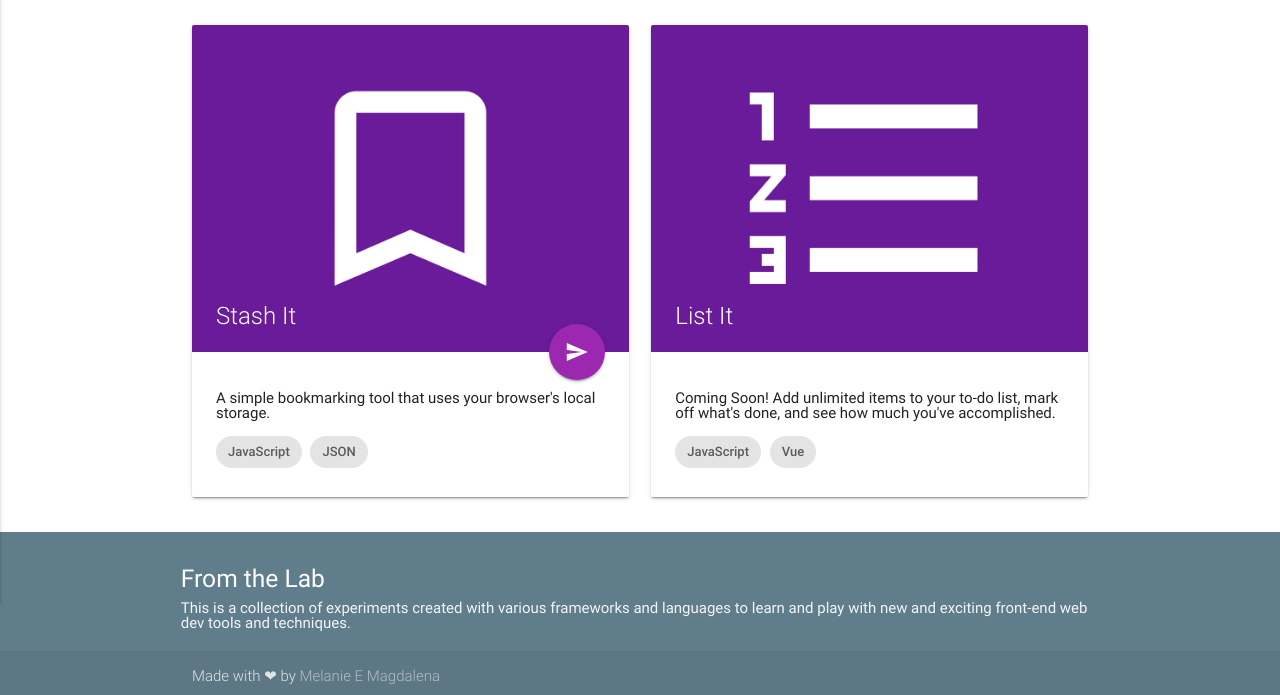
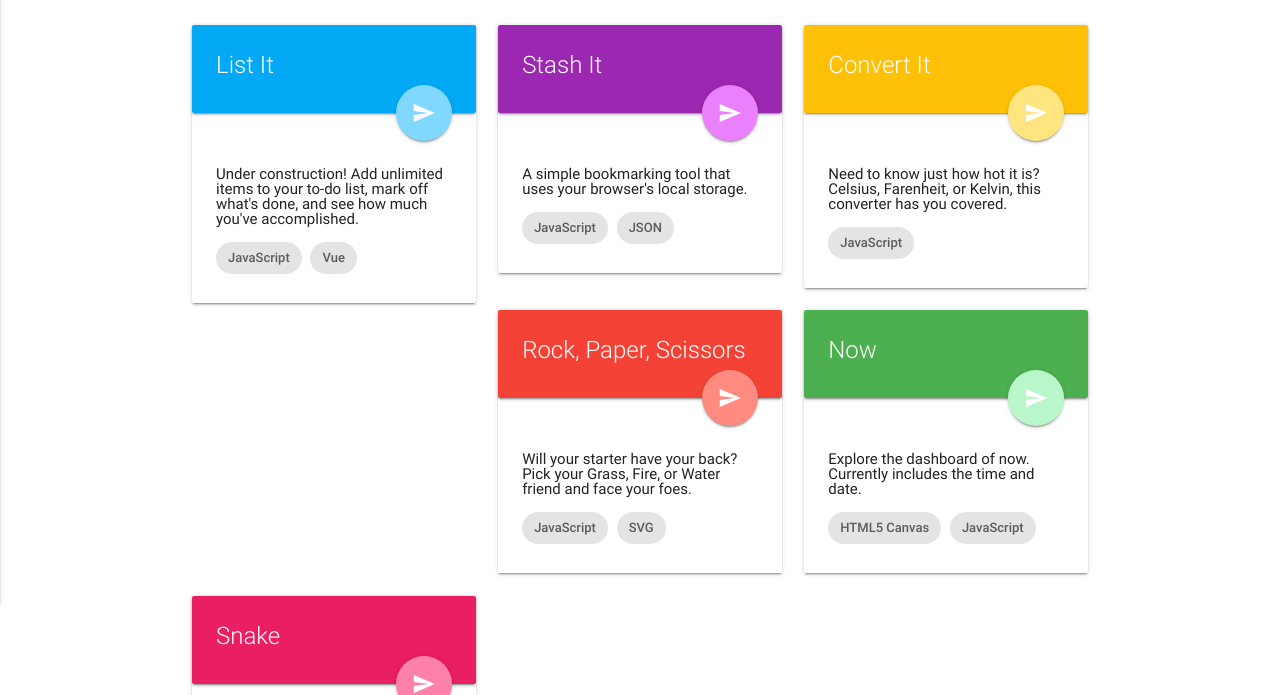
Before and after one commit to archgirl/experiments, a plain HTML site: page index.html in a window 1280 px wide. Shown: the part 257-952 px from the top of the page. Drawn offline with nearby package versions, Linux system fonts and the light colour scheme; no server answers.

Commit message:
new cards

```diff
--- a/index.html
+++ b/index.html
@@ -56,12 +56,32 @@
     <section>
       <div class="container">
         <div class="row">
-          <div class="col s6">
+
+          <div class="col s4">
             <div class="card">
-              <div class="card-image">
-                <img class="responsive-img" src="/experiments/images/StashIt.png">
-                <span class="card-title">Stash It</span>
-                <a href="/experiments/stashit" class="btn-large btn-floating halfway-fab waves-effect waves-light purple"><i class="material-icons">send</i></a>
+              <div class="card light-blue">
+                <div class="card-content white-text">
+                  <span class="card-title">List It</span>
+                  <a href="/experiment/listit" class="btn-large btn-floating halfway-fab waves-effect waves-light light-blue accent-1"><i class="material-icons">send</i></a>
+                </div>
+              </div>
+              <div class="card-content">
+                <br/>
+                <p>Under construction! Add unlimited items to your to-do list, mark off what's done, and see how much you've accomplished.</p>
+                <br/>
+                <div class="chip">JavaScript</div>
+                <div class="chip">Vue</div>
+              </div>
+            </div><!-- /card -->
+          </div>
+
+          <div class="col s4">
+            <div class="card">
+              <div class="card purple">
+                <div class="card-content white-text">
+                  <span class="card-title">Stash It</span>
+                  <a href="/experiments/stashit" class="btn-large btn-floating halfway-fab waves-effect waves-light purple accent-1"><i class="material-icons">send</i></a>
+                </div>
               </div>
               <div class="card-content">
                 <br/>
@@ -72,22 +92,78 @@
               </div>
             </div><!-- /card -->
           </div>
-	  <div class="col s6">
+
+          <div class="col s4">
             <div class="card">
-              <div class="card-image">
-                <img class="responsive-img" src="/experiments/images/ListIt.png">
-                <span class="card-title">List It</span>
-                <!--<a href="/experiment/listit" class="btn-large btn-floating halfway-fab waves-effect waves-light purple"><i class="material-icons">send</i></a>-->
+              <div class="card amber">
+                <div class="card-content white-text">
+                  <span class="card-title">Convert It</span>
+                  <a href="/experiment/convertit" class="btn-large btn-floating halfway-fab waves-effect waves-light amber accent-1"><i class="material-icons">send</i></a>
+                </div>
               </div>
               <div class="card-content">
                 <br/>
-                <p>Coming Soon! Add unlimited items to your to-do list, mark off what's done, and see how much you've accomplished.</p>
+                <p>Need to know just how hot it is? Celsius, Farenheit, or Kelvin, this converter has you covered.</p>
                 <br/>
                 <div class="chip">JavaScript</div>
-                <div class="chip">Vue</div>
               </div>
             </div><!-- /card -->
           </div>
+
+          <div class="col s4">
+            <div class="card">
+              <div class="card red">
+                <div class="card-content white-text">
+                  <span class="card-title">Rock, Paper, Scissors</span>
+                  <a href="/experiment/rps" class="btn-large btn-floating halfway-fab waves-effect waves-light red accent-1"><i class="material-icons">send</i></a>
+                </div>
+              </div>
+              <div class="card-content">
+                <br/>
+                <p>Will your starter have your back? Pick your Grass, Fire, or Water friend and face your foes.</p>
+                <br/>
+                <div class="chip">JavaScript</div>
+                <div class="chip">SVG</div>
+              </div>
+            </div><!-- /card -->
+          </div>
+
+          <div class="col s4">
+            <div class="card">
+              <div class="card green">
+                <div class="card-content white-text">
+                  <span class="card-title">Now</span>
+                  <a href="/experiment/now" class="btn-large btn-floating halfway-fab waves-effect waves-light green accent-1"><i class="material-icons">send</i></a>
+                </div>
+              </div>
+              <div class="card-content">
+                <br/>
+                <p>Explore the dashboard of now. Currently includes the time and date.</p>
+                <br/>
+                <div class="chip">HTML5 Canvas</div>
+                <div class="chip">JavaScript</div>
+              </div>
+            </div><!-- /card -->
+          </div>
+
+          <div class="col s4">
+            <div class="card">
+              <div class="card pink">
+                <div class="card-content white-text">
+                  <span class="card-title">Snake</span>
+                  <a href="/experiment/snake" class="btn-large btn-floating halfway-fab waves-effect waves-light pink accent-1"><i class="material-icons">send</i></a>
+                </div>
+              </div>
+              <div class="card-content">
+                <br/>
+                <p>Will you feed your snake or crash it into the wall? Collect the fruit at hyperspeed and find out.</p>
+                <br/>
+                <div class="chip">HTML5 Canvas</div>
+                <div class="chip">JavaScript</div>
+              </div>
+            </div><!-- /card -->
+          </div>
+
         </div>
       </div>
     </section>
```
